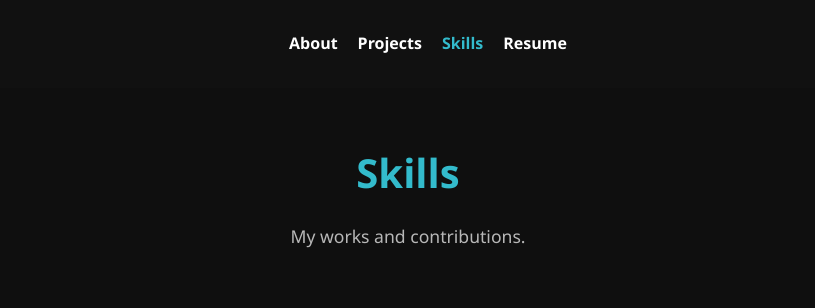
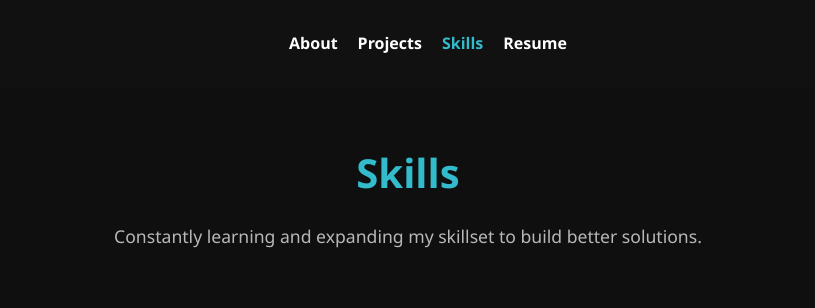
Before and after one commit to VHrishita/VHrishita.github.io, a plain HTML site: page skills.html in a window 1280 px wide. Shown: the top 308 px of the page, without its empty margins (232-1047 px from the left). Drawn offline with Linux system fonts and the light colour scheme.

Commit message:
Update skills.html

```diff
--- a/skills.html
+++ b/skills.html
@@ -22,7 +22,7 @@
     </header>
     <section class="Skills">
         <h1>Skills</h1>
-    <p class="subtitle">My works and contributions.</p>
+    <p class="subtitle">Constantly learning and expanding my skillset to build better solutions.</p>
 
     <section id="skills">
   <div class="skills-wrapper">
```
